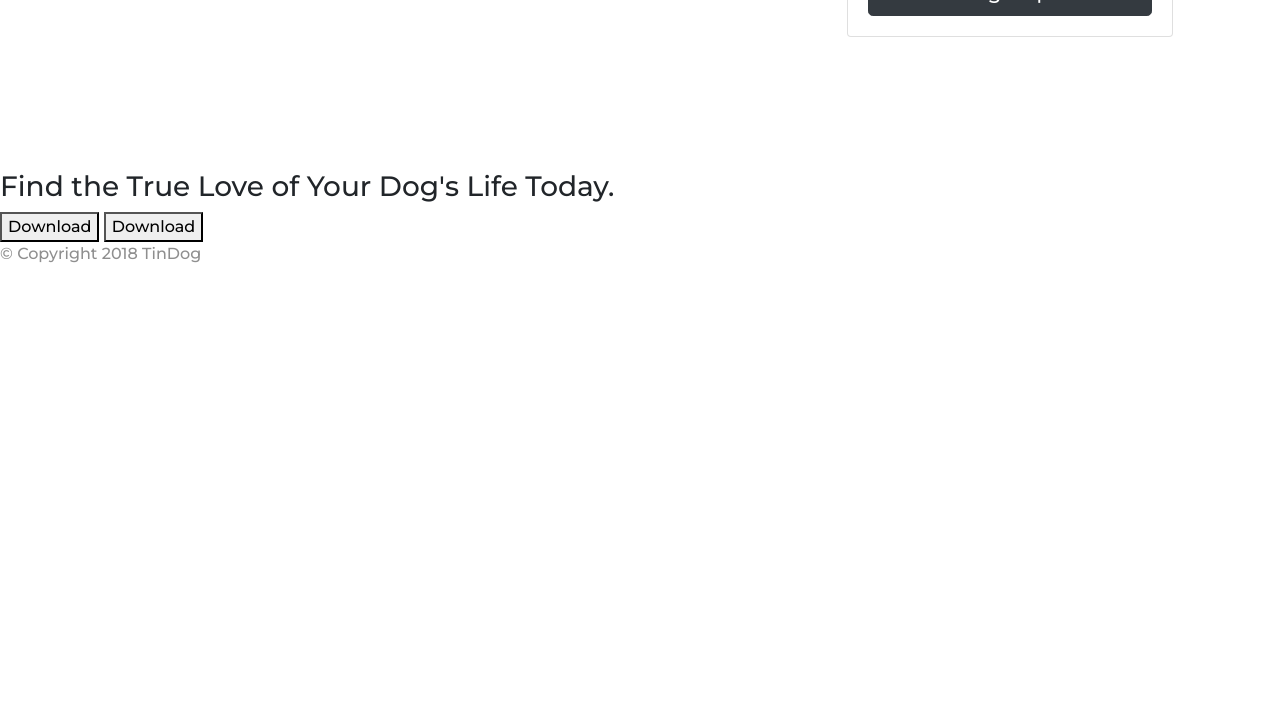
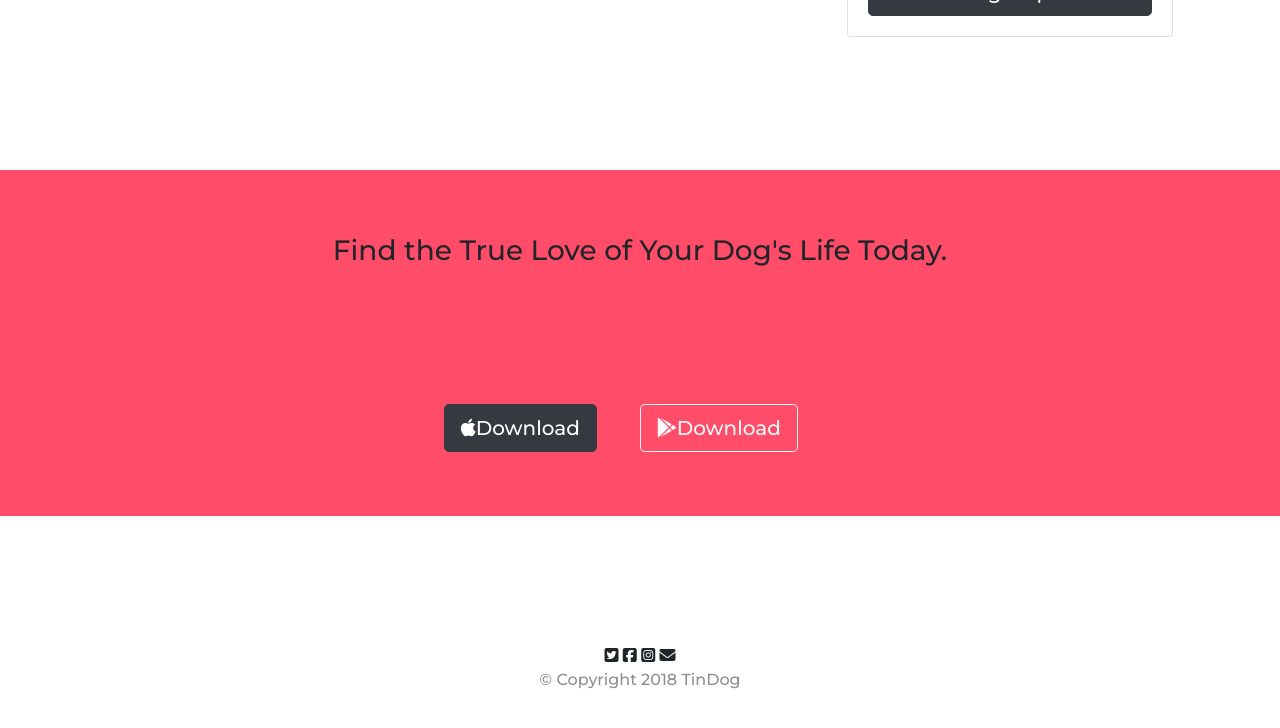
Before and after one commit to kanecruzwalker/bootstrap-practice, a plain HTML site: page index.html in a window 1280 px wide. Shown: the part 2641-3369 px from the top of the page. Before the commit the page ends 2923 px from the top, so only its background shows below. Drawn offline with nearby package versions, Linux system fonts and the light colour scheme.

Commit message:
added bootstrap to bottom two sections of html, styled new components, alphabatized and organized styles

```diff
--- a/css/styles.css
+++ b/css/styles.css
@@ -4,8 +4,8 @@ body{
 }
 h1{
     font-family: 'Montserrat', sans-serif;
+    line-height: 1.5;
     size: 3.5rem;
-    line-height: 1.5;
 }
 h2{
     font-family: 'Montserrat', sans-serif;
@@ -28,8 +28,8 @@ p{
 
 /* ID */
 #title {
+    color: #fff;
     background-color: #ff4c68;
-    color: #fff;
 
 }
 
@@ -57,24 +57,24 @@ p{
 /* Title Image */
 
 .phone-image{
+    position: absolute;
+    right: 30%;
     transform: rotate(25deg);
     width: 60%;
-    position: absolute;
-    right: 30%;
 }
 
 /* Information Row */
 
 /* Features Section */
 .feature-box{
+    padding: 5%;
     text-align: center;
-    padding: 5%;
 
 }
 
 #features{
+    background-color: #fff;
  padding: 7% 15%;
- background-color: #fff;
  position: relative;
  z-index: 1;
 }
@@ -114,14 +114,14 @@ p{
 
 /* Testimonials */
 #testimonials{
-    text-align: center;
     background-color: #ef8172;
     color: #fff;
+    text-align: center;
 }
 .testimonial-image{
-    width: 10%;
     border-radius: 100%;
     margin: 20px;
+    width: 10%;
 }
 .carousel-item{
     padding: 7% 15%;
@@ -130,12 +130,12 @@ p{
 /* Press Section */
 #press{
     background-color: #ef8172;
+    padding-bottom: 3%;
     text-align: center;
-    padding-bottom: 3%;
 }
 .press-logo{
+    margin: 20px 20px 50px;
     width: 15%;
-    margin: 20px 20px 50px;
 }
 
 /* Pricing Sectin */
@@ -156,3 +156,17 @@ p{
         text-align: center;
     }
 }
+
+#cta {
+    background-color: #ff4c68;
+    text-align: center;
+}
+.cta-h3{
+    padding: 5% 10%;
+}
+
+#footer{
+    background-color: #fff;
+    padding: 10% 20%;
+    text-align: center;
+}
--- a/index.html
+++ b/index.html
@@ -201,10 +201,14 @@
   <!-- Call to Action -->
 
   <section id="cta">
+    <div class="row">
+      <div class="col">
+        <h3 class="cta-h3">Find the True Love of Your Dog's Life Today.</h3>
+        <button type="button" class="btn btn-dark btn-lg download-button"><i class="fab fa-apple"></i>Download</button>
+        <button type="button" class="btn btn-outline-light btn-lg download-button"><i class="fab fa-google-play"></i>Download</button>
+      </div>
+    </div>
 
-    <h3>Find the True Love of Your Dog's Life Today.</h3>
-    <button type="button">Download</button>
-    <button type="button">Download</button>
 
   </section>
 
@@ -212,8 +216,18 @@
   <!-- Footer -->
 
   <footer id="footer">
+    <div class="row">
+      <div class="col">
+        <i class="fab fa-twitter-square"></i>
+        <i class="fab fa-facebook-square"></i>
+        <i class="fab fa-instagram-square"></i>
+        <i class="fas fa-envelope"></i>
 
-    <p>© Copyright 2018 TinDog</p>
+        <p>© Copyright 2018 TinDog</p>
+
+      </div>
+    </div>
+
 
   </footer>
 
```
